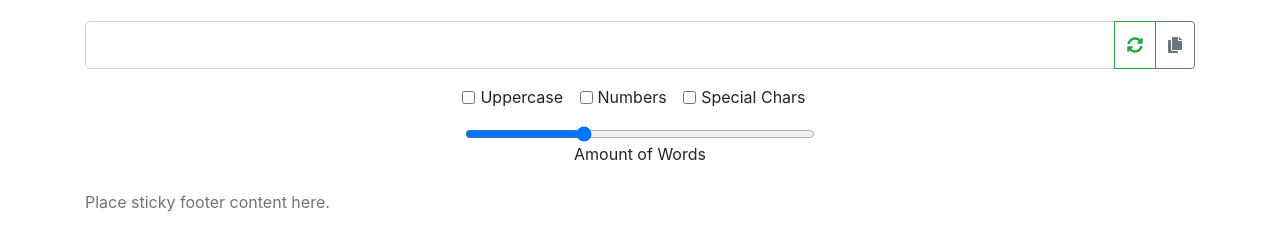
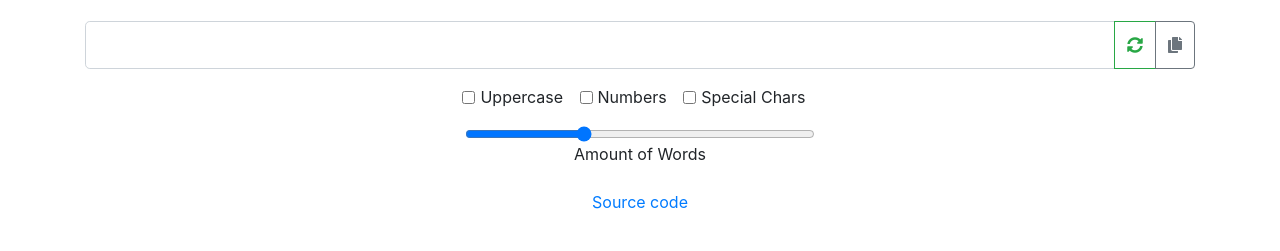
Before and after one commit to dave-shanahan/Passphrase-Generator, a plain HTML site: page index.html in a window 1280 px wide. Shown: the part 227-478 px from the top of the page. Drawn offline with nearby package versions, Linux system fonts and the light colour scheme; no server answers.

Commit message:
added link to sourcecode

```diff
--- a/index.html
+++ b/index.html
@@ -75,9 +75,9 @@
 
   </div>
 
-  <footer class="footer">
+  <footer class="footer text-center">
     <div class="container">
-      <span class="text-muted">Place sticky footer content here.</span>
+      <span class="text-muted"><a target="_blank" href="https://github.com/ds0-sec/Passphrase-Generator">Source code</a></span>
     </div>
   </footer>
 
```
